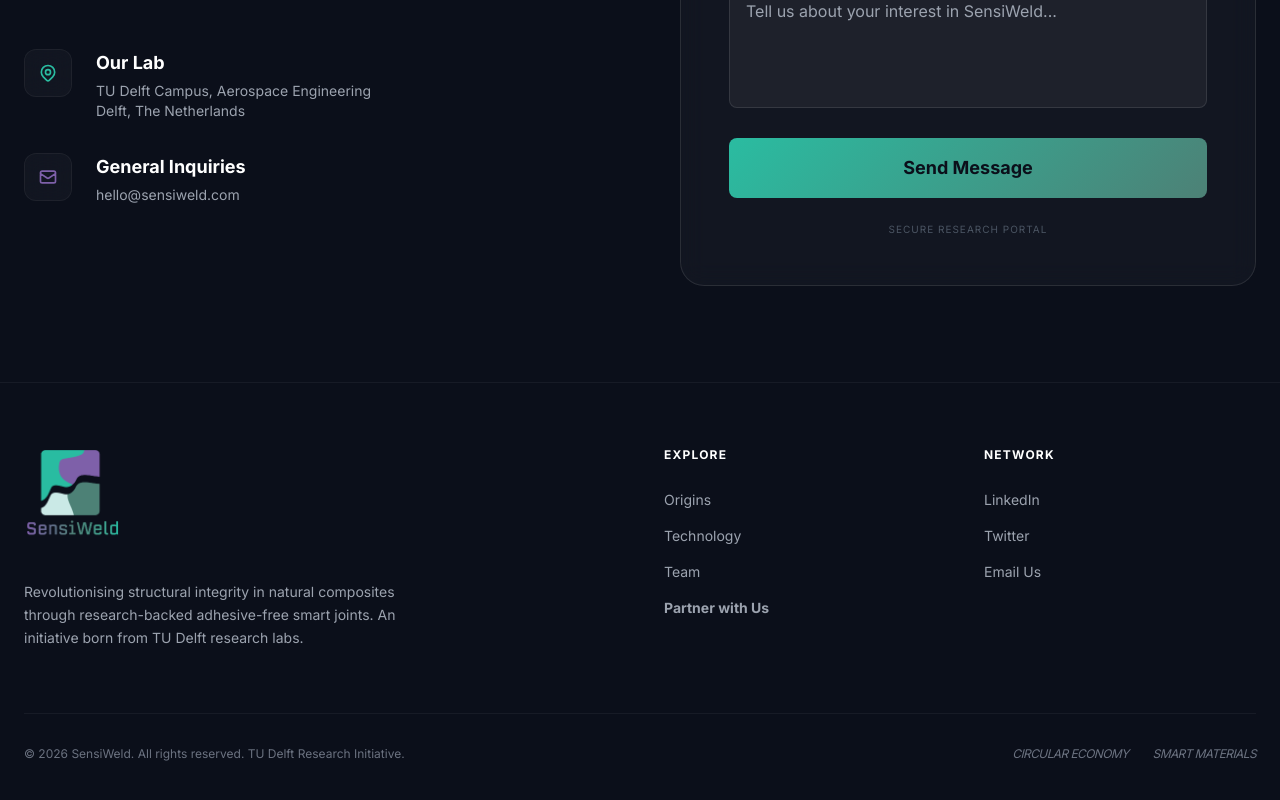
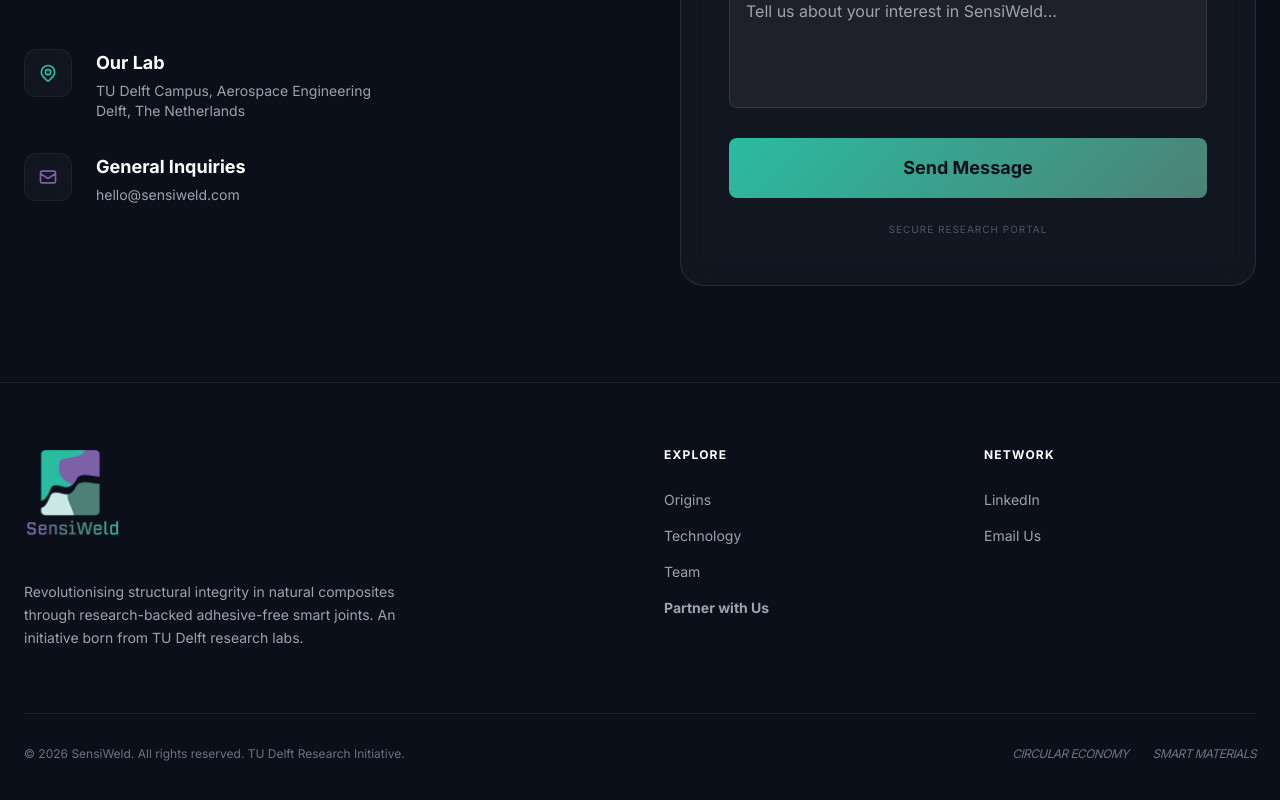
Before and after one commit to Muhamadamani/sensi-weld_website, a React (Vite) app: page /#/contact in a window 1280 px wide. Shown: the part 537-1337 px from the top of the page. Built offline with nearby package versions, Linux system fonts and the light colour scheme.

Commit message:
update the file

```diff
--- a/index.html
+++ b/index.html
@@ -69,7 +69,7 @@
             transform: translateY(-1px);
         }
     </style>
-<script type="importmap">
+<!-- <script type="importmap">
 {
   "imports": {
     "react-router-dom": "https://esm.sh/react-router-dom@^7.13.0",
@@ -78,7 +78,7 @@
     "react": "https://esm.sh/react@^19.2.4"
   }
 }
-</script>
+</script> -->
 <link rel="stylesheet" href="/index.css">
 </head>
 <body class="min-h-screen selection:bg-teal selection:text-dark">
--- a/src/components/Footer.tsx
+++ b/src/components/Footer.tsx
@@ -9,7 +9,7 @@
       <div className="max-w-7xl mx-auto grid grid-cols-1 md:grid-cols-4 gap-12">
         <div className="col-span-1 md:col-span-2">
 
-          {/* Logo Link - Text removed and layout simplified */}
+          {/* Logo Link */}
           <Link to="/" className="inline-block mb-8 group">
             <img
               src={sensiLogoPng}
@@ -37,9 +37,25 @@
         <div>
           <h4 className="text-xs font-bold text-white mb-6 uppercase tracking-widest text-purple">Network</h4>
           <ul className="space-y-3">
-            <li><a href="#" className="text-gray-400 text-sm hover:text-teal transition-colors">LinkedIn</a></li>
-            <li><a href="#" className="text-gray-400 text-sm hover:text-teal transition-colors">Twitter</a></li>
-            <li><a href="mailto:info@sensiweld.com" className="text-gray-400 text-sm hover:text-teal transition-colors">Email Us</a></li>
+            <li>
+              <a
+                href="https://www.linkedin.com/company/sensiweld"
+                target="_blank"
+                rel="noopener noreferrer"
+                className="text-gray-400 text-sm hover:text-teal transition-colors"
+              >
+                LinkedIn
+              </a>
+            </li>
+            <li>
+              {/* Linked to internal Contact page instead of mailto: */}
+              <Link
+                to="/contact"
+                className="text-gray-400 text-sm hover:text-teal transition-colors"
+              >
+                Email Us
+              </Link>
+            </li>
           </ul>
         </div>
       </div>
```
